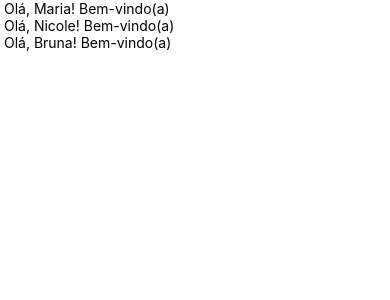
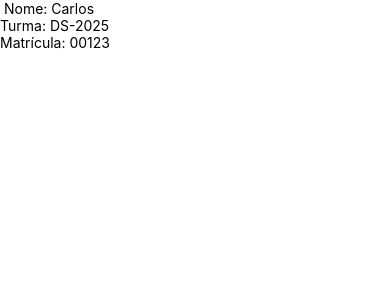
Before and after one commit to maria-quidiquimo/projeto-mobile, a React Native app in the folder first-app/: screen / in a window 390 px wide. Shown: the top 300 px of the page. Built offline with nearby package versions, Linux system fonts and the light colour scheme.

Commit message:
fazendo exercicio 4

```diff
--- a/first-app/src/App.js
+++ b/first-app/src/App.js
@@ -21,13 +21,12 @@ import CartaoPerfil from './basic_components/props-aula4-cartao-perfil';
 import CardProduto from './exercicios-aula4-props/exercicio1-aula4';
 import CartaoUsuario from './exercicios-aula4-props/exercicio2-aula4';
 import CardSaudacao from './exercicios-aula4-props/exercicio3-aula4';
+import PerfilAluno from './exercicios-aula4-props/exercicio4-aula4';
 
 export default function App() {
   return (
     <View>
-    <CardSaudacao nome="Maria"/>
-    <CardSaudacao nome="Nicole"/>
-    <CardSaudacao nome="Bruna"/>
+    <PerfilAluno nome="Carlos" turma="DS-2025" matricula="00123"/>
     </View>
   );
 }
--- a/first-app/src/exercicios-aula4-props/exercicio4-aula4.js
+++ b/first-app/src/exercicios-aula4-props/exercicio4-aula4.js
@@ -0,0 +1,11 @@
+import { View, Text } from "react-native"
+
+export default function PerfilAluno(props){
+    return (
+        <View>
+            <Text> Nome: {props.nome}</Text>
+            <Text>Turma: {props.turma}</Text>
+            <Text>Matrícula: {props.matricula}</Text>
+        </View>
+    )
+}
```
